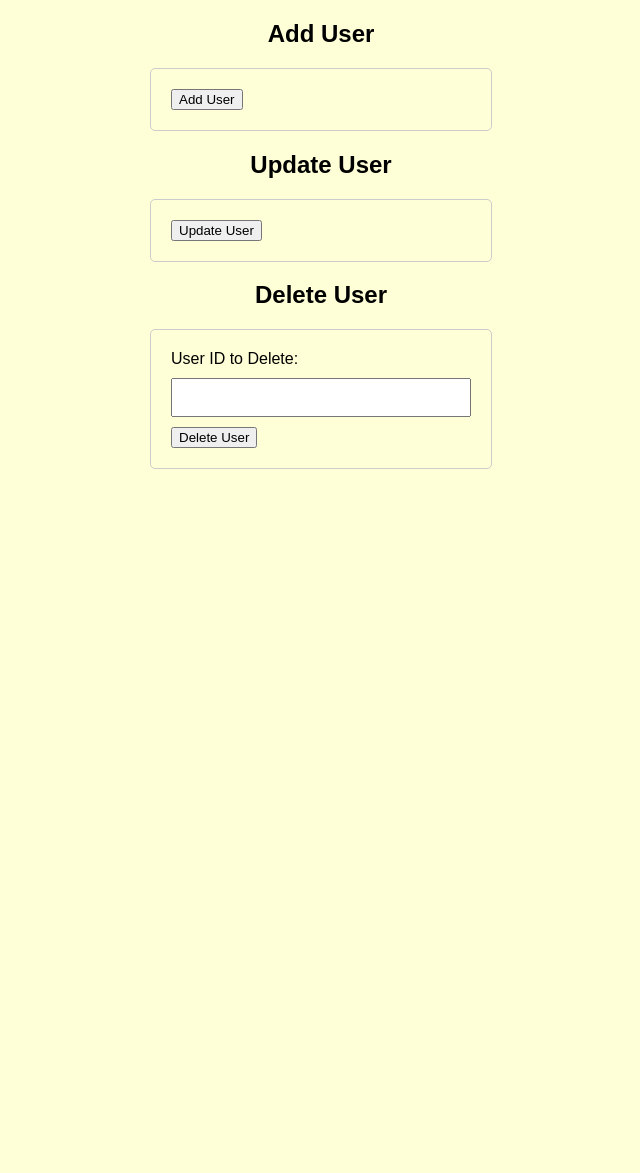
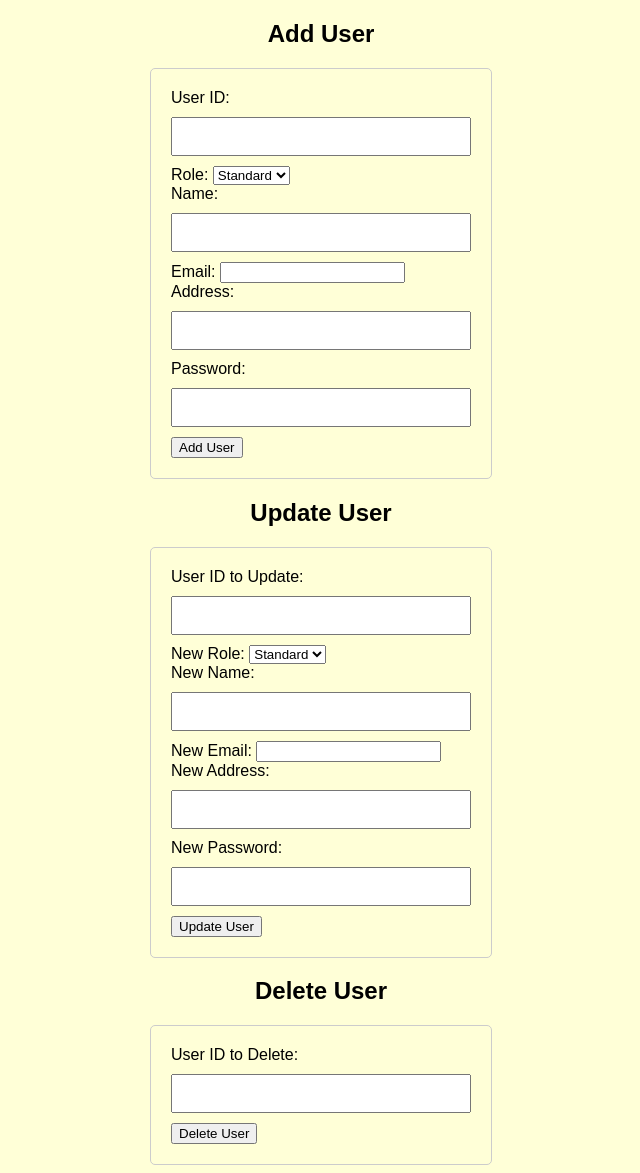
Before and after one commit to 254176/BiblioHub-1, a PHP site: page /user_management.php in a window 1280 px wide. Shown: the part 106-1279 px from the top of the page, without its empty margins (319-959 px from the left). Before the commit the page ends 575 px from the top, so only its background shows below. Run offline with PHP 8.4, Linux system fonts and the light colour scheme; a stand-in replaces the project's code that opens the database connection; some libraries are stand-ins or nearby versions.

Commit message:
Update user_management.php

```diff
--- a/user_management.php
+++ b/user_management.php
@@ -6,29 +6,64 @@ include("lib/header.php");
 <!-- Form for adding a user -->
 
 <h2>Add User</h2>
-
 <form action="add_user.php" method="post">
     <!-- Input fields for user details -->
+    <label for="userId">User ID:</label>
+    <input type="text" id="userId" name="userId" required>
+    <br>
+    <label for="role">Role:</label>
+    <select id="role" name="role" required>
+        <option value="standard">Standard</option>
+        <option value="admin">Admin</option>
+    </select>
+    <br>
+    <label for="name">Name:</label>
+    <input type="text" id="name" name="name" required>
+    <br>
+    <label for="email">Email:</label>
+    <input type="email" id="email" name="email" required>
+    <br>
+    <label for="address">Address:</label>
+    <input type="text" id="address" name="address">
+    <br>
+    <label for="password">Password:</label>
+    <input type="password" id="password" name="password" required>
+    <br>
     <button type="submit">Add User</button>
 </form>
 
-
 <!-- Form for updating a user -->
-
 <h2>Update User</h2>
-
 <form action="update_user.php" method="post">
     <!-- Input fields for user details -->
+    <label for="userIdToUpdate">User ID to Update:</label>
+    <input type="text" id="userIdToUpdate" name="userIdToUpdate" required>
+    <br>
+    <label for="newRole">New Role:</label>
+    <select id="newRole" name="newRole" required>
+        <option value="standard">Standard</option>
+        <option value="admin">Admin</option>
+    </select>
+    <br>
+    <label for="newName">New Name:</label>
+    <input type="text" id="newName" name="newName" required>
+    <br>
+    <label for="newEmail">New Email:</label>
+    <input type="email" id="newEmail" name="newEmail" required>
+    <br>
+    <label for="newAddress">New Address:</label>
+    <input type="text" id="newAddress" name="newAddress">
+    <br>
+    <label for="newPassword">New Password:</label>
+    <input type="password" id="newPassword" name="newPassword" required>
+    <br>
     <button type="submit">Update User</button>
 </form>
-
-
 <!-- Form for deleting a user -->
-
 <h2>Delete User</h2>
 <form action="delete_user.php" method="post">
     <label for="userIdToDelete">User ID to Delete:</label>
     <input type="text" id="userIdToDelete" name="userIdToDelete" required>
-
+    <br>
     <button type="submit">Delete User</button>
 </form>
```
Lines whose indentation alone changed are shown as unchanged.
